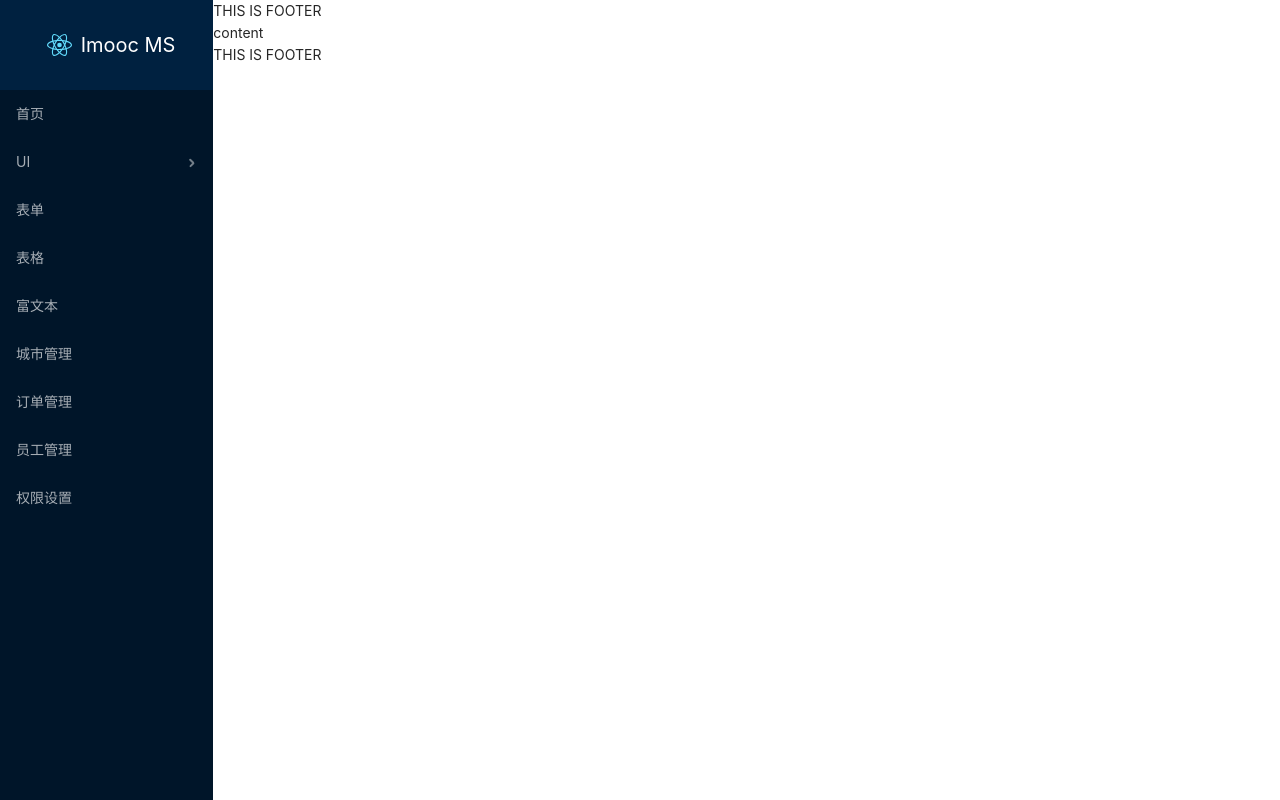
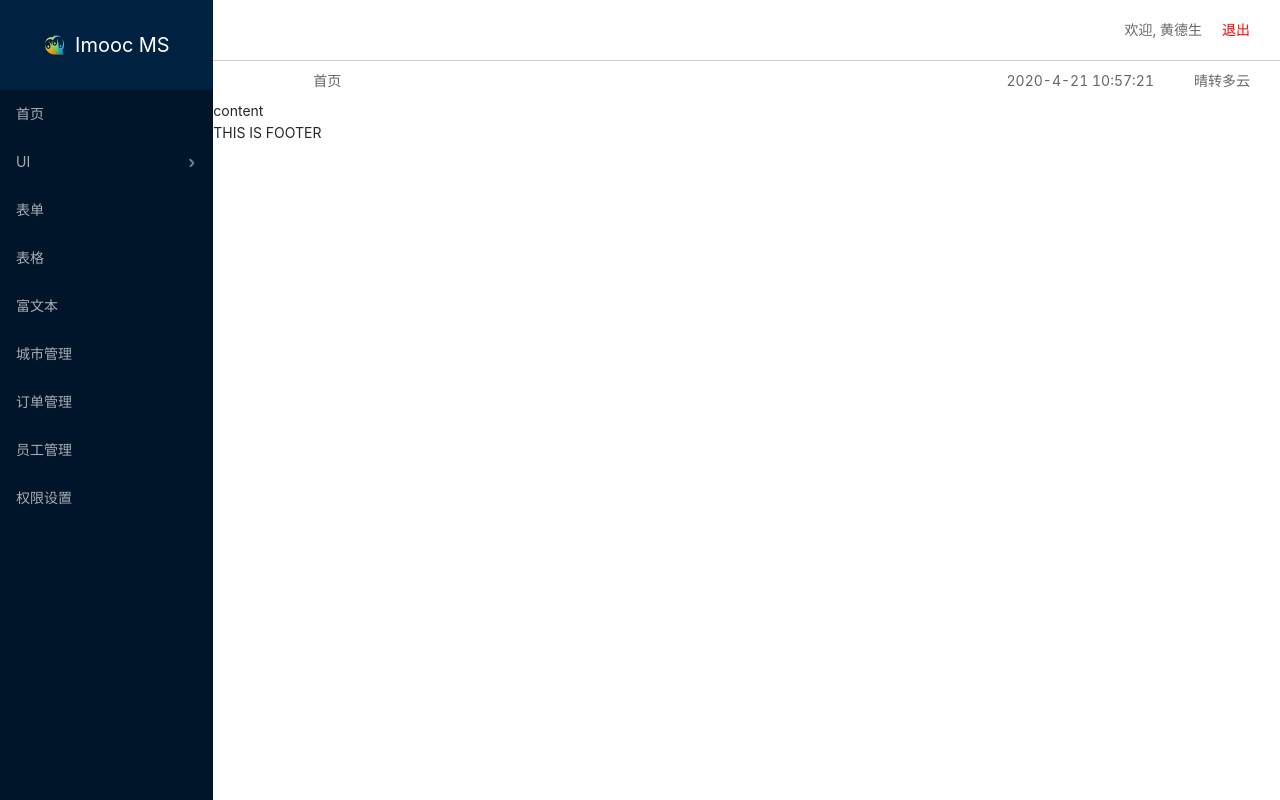
Before and after one commit to huangdesheng/imooc, a React app: page / in a window 1280 px wide. Built offline with nearby package versions, Linux system fonts and the light colour scheme.

Commit message:
imooc更新

```diff
--- a/src/components/header/index.js
+++ b/src/components/header/index.js
@@ -1,10 +1,41 @@
 import React from 'react'
-
-export default class Header extends React.Component{
+import { Row, Col } from 'antd'
+import './index.less'
+import Utils from '../../utils/utils'
+export default class Header extends React.Component {
+    state = {}
+    componentWillMount() {
+        this.setState({
+            userName: '黄德生'
+        })
+        setInterval(() => {
+            let currentTime = Utils.formateDate(new Date().getTime())
+            this.setState({
+                currentTime
+            })
+        }, 1000)
+    }
     render() {
+        // http://api.map.baidu.com/telematics/v3/weather?location=广东&output=json&ak=7etNqQsTRg4j4UdfbGKtI3XIqujbA2Qp
+        // http://api.map.baidu.com/telematics/v3/weather?location=foshan&output=json&ak=7etNqQsTRg4j4UdfbGKtI3XIqujbA2Qp
+        // http://api.map.baidu.com/reverse_geocoding/v3/?output=json&coordtype=wgs84ll&location=31
+        // https://restapi.amap.com/v3/weather/weatherInfo?key=962128c46f91fc0e04bd891a54b59b38&city=310115
+        // https://restapi.amap.com/v3/weather/weatherInfo?city=310115&output=JSON&key=c6c3f3d131c790f8d1469da70ea07f11
         return (
-            <div>
-                THIS IS FOOTER
+            <div className="header">
+                <Row className="header-top">
+                    <Col span='24' className="name">
+                        <span className="welcome">欢迎,           {this.state.userName}</span>
+                        <span className="login-out">退出</span>
+                    </Col>
+                </Row>
+                <Row className="header-bread">
+                    <Col span="4" className="bread-title">首页</Col>
+                    <Col span="20" className="weather">
+                        <span className="Timer">{this.state.currentTime}</span>
+                        <span className="clode">晴转多云</span>
+                    </Col>
+                </Row>
             </div>
         )
     }
--- a/src/components/header/index.less
+++ b/src/components/header/index.less
@@ -0,0 +1,45 @@
+.header {
+    background: #fff;
+
+    .header-top {
+        height: 60px;
+        padding: 0 30px;
+        line-height: 60px;
+        color: #666;
+
+        .name {
+            display: flex;
+            justify-content: flex-end;
+            align-items: center;
+
+            .welcome {
+                margin-right: 20px;
+            }
+
+            .login-out {
+                color: red;
+            }
+        }
+
+    }
+
+    .header-bread {
+        height: 40px;
+        line-height: 40px;
+        padding: 0 30px;
+        border-top: 1px solid #ccc;
+        color: #666;
+
+        .bread-title {
+            text-align: center;
+        }
+
+        .weather {
+            text-align: right;
+
+            .Timer {
+                margin-right: 40px;
+            }
+        }
+    }
+}
--- a/src/components/navLeft/index.less
+++ b/src/components/navLeft/index.less
@@ -1,15 +1,18 @@
-.logo{
+.logo {
     background-color: #002140;
     line-height: 90px;
-    display:flex;
+    display: flex;
     align-items: center;
     justify-content: center;
-    img{
-        width:20%;
+
+    img {
+        width: 10%;
         display: flex;
         justify-content: flex-start;
+        margin-right: 10px;
 
     }
+
     font-size:20px;
     color:#fff
 }
--- /dev/null
+++ b/src/utils/utils.js
@@ -0,0 +1,7 @@
+export default {
+    formateDate(data) {
+        if (!data) return ''
+        let date = new Date(data)
+        return `${date.getFullYear()}-${date.getMonth()}-${date.getDate()}  ${date.getHours()}:${date.getMinutes()}:${date.getSeconds()}`
+    }
+}
```
Also changed, not shown: src/components/navLeft/index.js (+7 -7 lines), src/assets/images/xq-logo.png (added).
